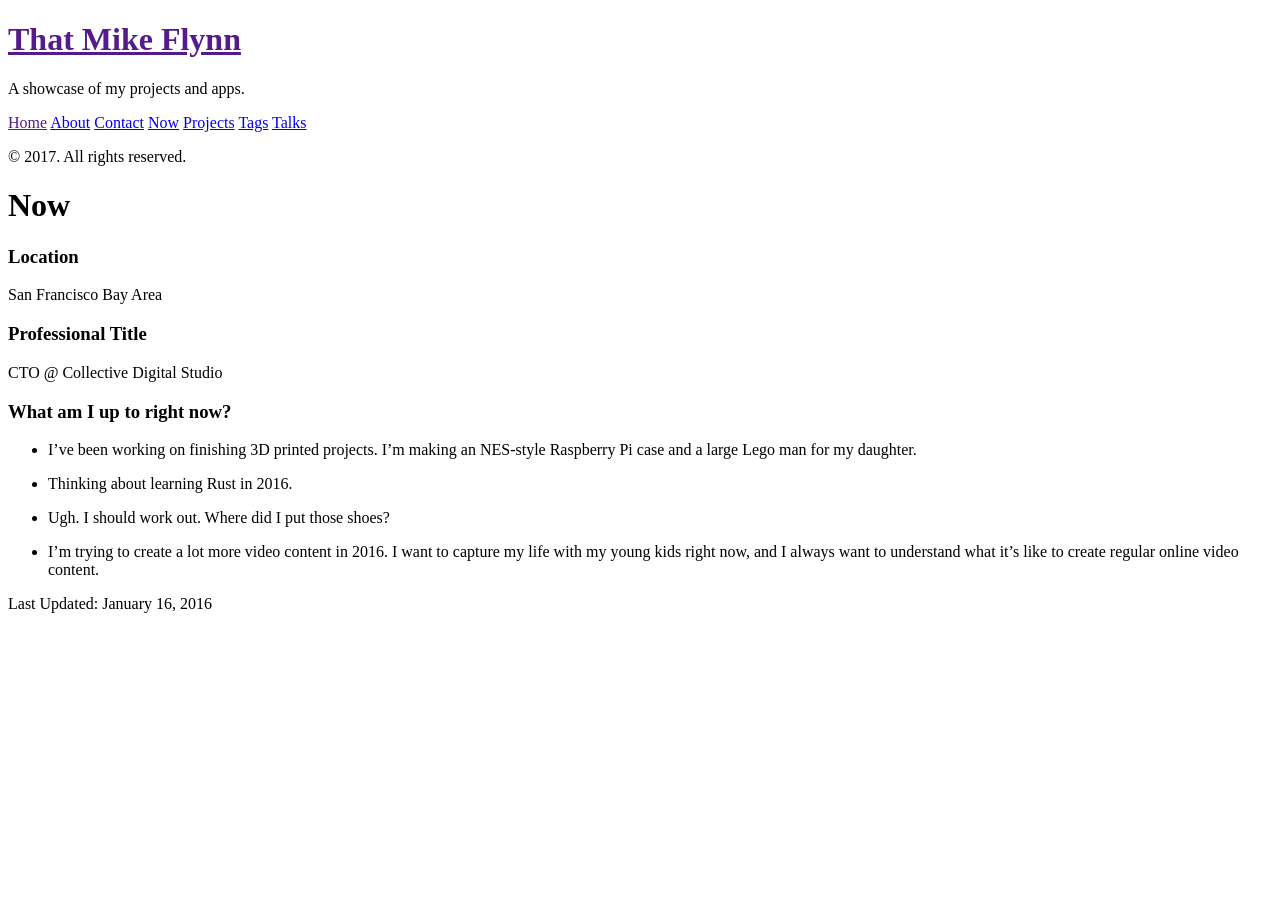
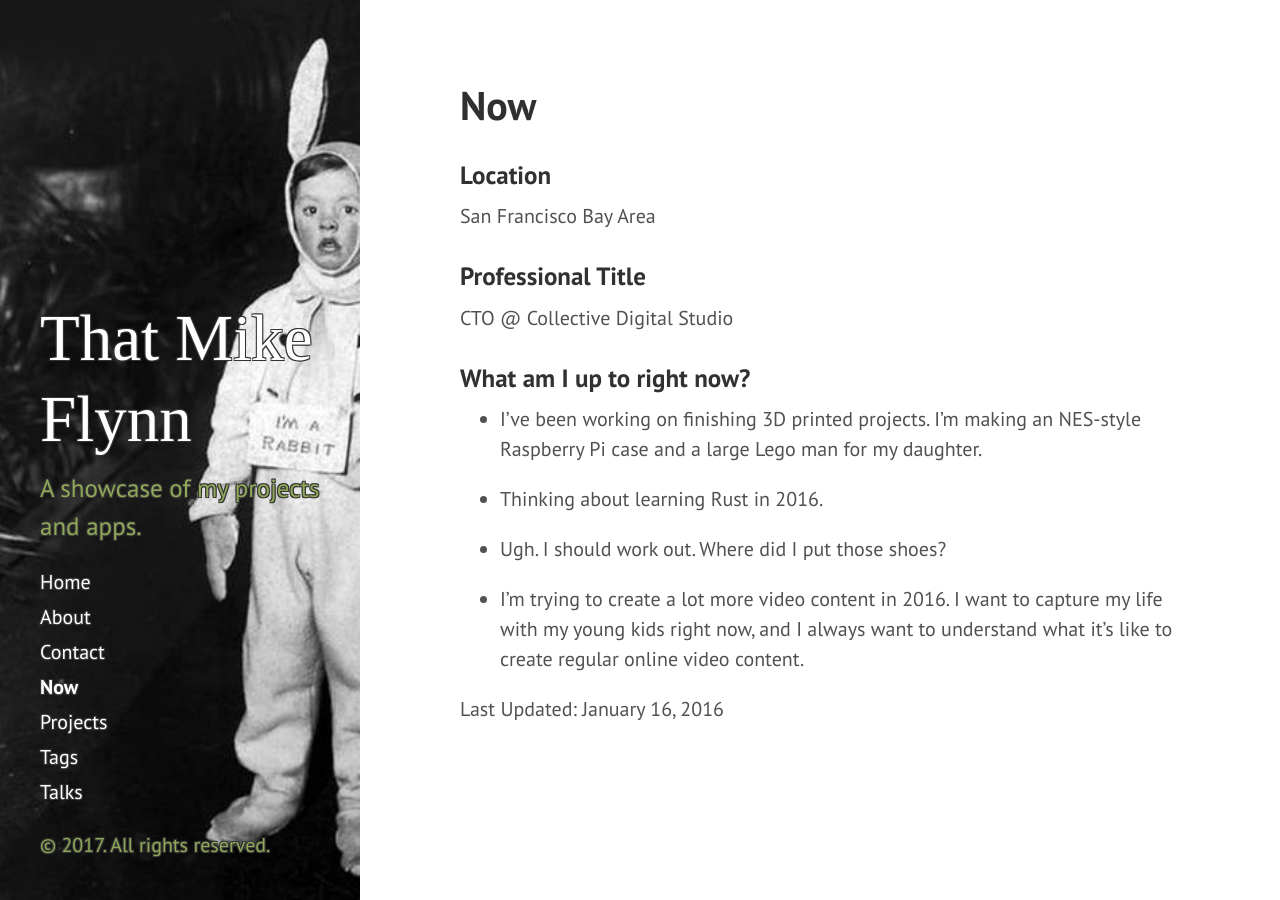
Before and after one commit to mikeflynn/thatmikeflynn.com-archive, a Jekyll site: the page built from now.md, in a window 1280 px wide. Built offline with Jekyll 4.4.1, drawn with Linux system fonts in a browser that asks for light colours; nearby versions of some CDN libraries; some web fonts are replaced.

Commit message:
Updated head because suddenly everything is broken.

```diff
--- a/_includes/head.html
+++ b/_includes/head.html
@@ -15,16 +15,16 @@
   </title>
 
   <!-- CSS -->
-  <link rel="stylesheet" href="{{ site.baseurl }}public/css/poole.css">
-  <link rel="stylesheet" href="{{ site.baseurl }}public/css/syntax.css">
-  <link rel="stylesheet" href="{{ site.baseurl }}public/css/hyde.css">
-  <link rel="stylesheet" href="{{ site.baseurl }}public/css/custom.css">
+  <link rel="stylesheet" href="{{ site.baseurl }}/public/css/poole.css">
+  <link rel="stylesheet" href="{{ site.baseurl }}/public/css/syntax.css">
+  <link rel="stylesheet" href="{{ site.baseurl }}/public/css/hyde.css">
+  <link rel="stylesheet" href="{{ site.baseurl }}/public/css/custom.css">
   <link rel="stylesheet" href="http://fonts.googleapis.com/css?family=PT+Sans:400,400italic,700|Abril+Fatface">
   <link href='http://fonts.googleapis.com/css?family=Sansita+One' rel='stylesheet' type='text/css'>
 
   <!-- Icons -->
-  <link rel="apple-touch-icon-precomposed" sizes="144x144" href="{{ site.baseurl }}public/apple-touch-icon-144-precomposed.png">
-  <link rel="shortcut icon" href="{{ site.baseurl }}public/favicon.ico">
+  <link rel="apple-touch-icon-precomposed" sizes="144x144" href="{{ site.baseurl }}/public/apple-touch-icon-144-precomposed.png">
+  <link rel="shortcut icon" href="{{ site.baseurl }}/public/favicon.ico">
 
   <!-- RSS -->
   <link rel="alternate" type="application/rss+xml" title="RSS" href="/atom.xml">
```
